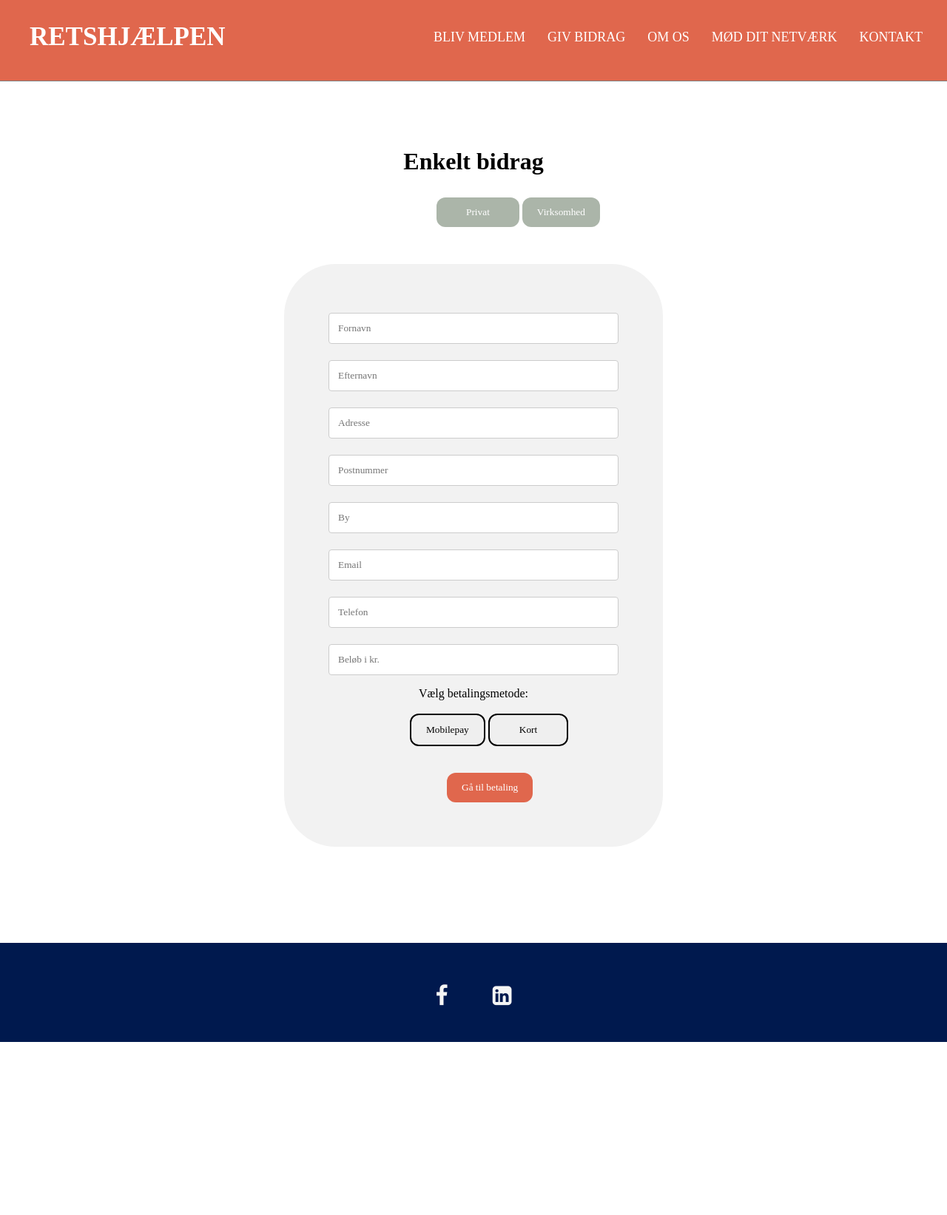
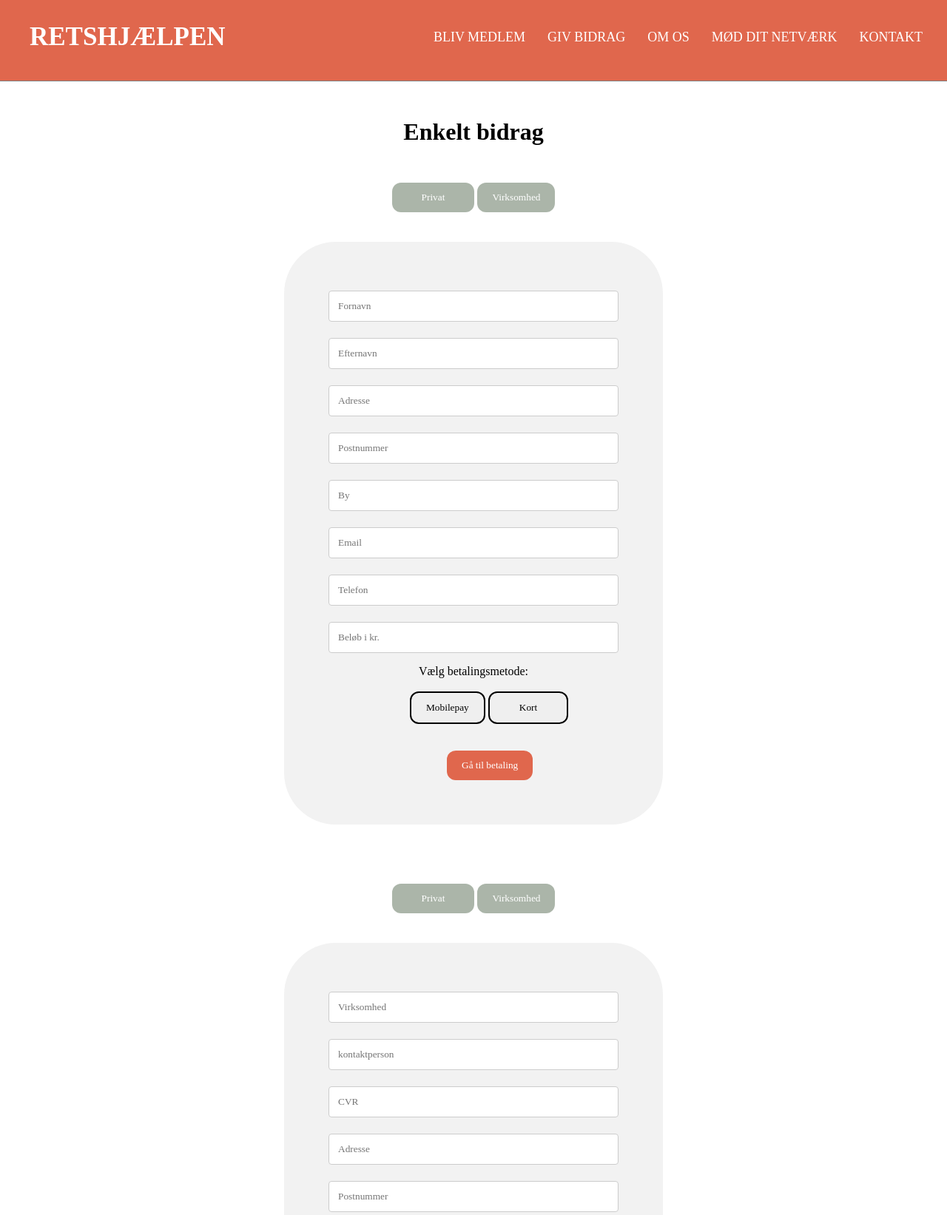
Before and after one commit to MohamedAbdisamed/MMD-2-Semester-Gruppe-1-Projekt-5, a plain HTML site: page homepage/tilmeld.html in a window 1280 px wide. Shown: the top 1643 px of the page at 74% size. Before the commit the page ends 1409 px from the top, so only its background shows below. Drawn offline with Linux system fonts and the light colour scheme.

Commit message:
java script tilføjet til blivmedlem og tilmeld

```diff
--- a/homepage/style.css
+++ b/homepage/style.css
@@ -860,13 +860,27 @@ color: black;
 
 }
 
-/* Bliv medlem side*/
+/* Bliv medlem side og giv et bidrag side*/
 
 h1 {
   text-align: center;
   font-family: Kohinoor Bangla;
-  padding: 30px;
-  margin-top: 60px;
+  padding-top: 30px;
+  margin-top: 20px;
+}
+
+.knapperfar {
+  flex-direction: row;
+  margin-left: auto;
+  margin-right: auto;
+  padding-bottom: 40px;
+}
+
+.knappermor {
+  flex-direction: row;
+  margin-left: auto;
+  margin-right: auto;
+  padding-bottom: 40px;
 }
 
 .privat {
@@ -876,11 +890,24 @@ h1 {
   border: none;
   border-radius: 12px;
   cursor: pointer;
-  margin-left: 590px;
+  margin-right: auto;
+  margin-left: auto;
   font-family: Kohinoor Bangla;
 }
 
-.virksomhed {
+#privat {
+  background-color: #ABB5A9;
+  color: white;
+  padding: 12px 40px;
+  border: none;
+  border-radius: 12px;
+  cursor: pointer;
+  margin-right: auto;
+  margin-left: auto;
+  font-family: Kohinoor Bangla;
+}
+
+#virksomhed {
   background-color: #ABB5A9;
   color: white;
   padding: 12px 20px;
@@ -892,8 +919,7 @@ h1 {
   font-family: Kohinoor Bangla;
 }
 
-
-input[type=text], input[type=email], select, textarea {
+input[type=text], select, textarea {
   width: 100%;
   padding: 12px;
   border: 1px solid #ccc;
@@ -937,11 +963,22 @@ input[type=text], input[type=email], select, textarea {
     font-family: Kohinoor Bangla;
   }
 
+.mor {
+  display: flex;
+  flex-direction: column;
+}
+
+.far {
+  display: flex;
+  flex-direction: column;
+}
+
 .container {
   width: 40%;
   border-radius: 70px;
   background-color: #f2f2f2;
   padding: 60px;
+  display: flex;
   margin-left: auto;
   margin-right: auto;
   margin-bottom: 80px;
--- a/homepage/tilmeld.html
+++ b/homepage/tilmeld.html
@@ -10,7 +10,7 @@
   <link rel="stylesheet" href="https://cdnjs.cloudflare.com/ajax/libs/font-awesome/4.7.0/css/font-awesome.min.css">
   <!-- Eksternal css fil kaldes her -->
   <link rel="stylesheet" href="style.css">
-  <script src="blivmedlemprøve.js" defer ></script>
+  <script src="tilmeld.js" defer ></script>
   <!-- angiver title for HTML siden som visses I browser bar. -->
   <title> Støtteforening for retshjælpen Fyn Og Venner </title>
 </head>
@@ -31,7 +31,7 @@
         <li><a href="tilmeld.html">Giv Bidrag</a></li>
         <li><a href="OmOs.html">Om os</a></li>
         <li><a href="mødditnetværk.html">Mød dit netværk</a></li>
-        <li><a href="kontakt.html">Kontakt</a></li>
+        <li><a href="kontaktprøve.html">Kontakt</a></li>
 
       </ul>
     </nav>
@@ -42,10 +42,13 @@
 
         <h1>Enkelt bidrag</h1>
 
+        <section>
+
+        <div class="mor">
+          <div class="knapperfar">
             <button class="privat" type="button" name="button">Privat</button>
-        <button class="virksomhed" type="button" name="button">Virksomhed</button>
-
-        <section>
+            <button id="virksomhed" type="button" name="button">Virksomhed</button>
+          </div>
 
           <div class="container">
             <form action="action_page.php">
@@ -87,7 +90,59 @@
 
             </form>
           </div>
+        </div>
 
+          <div class="far">
+
+          <div class="knapperfar">
+            <button id="privat" type="button" name="button">Privat</button>
+            <button id="virksomhed" type="button" name="button">Virksomhed</button>
+          </div>
+
+          <div class="container2">
+            <form action="action_page.php">
+
+              <label for="virksomhed"></label>
+              <input type="text" id="virksomhedsnavn" name="virksomhed" placeholder="Virksomhed">
+
+              <label for="kontaktperson"></label>
+              <input type="text" id="kontaktperson" name="kontaktperson" placeholder="kontaktperson">
+
+              <label for="cvr"></label>
+              <input type="text" id="cvr" name="cvr" placeholder="CVR">
+
+              <label for="adresse"></label>
+              <input type="text" id="adresse" name="adresse" placeholder="Adresse">
+
+              <label for="postnummer"></label>
+              <input type="text" id="postnummer" name="postnummer" placeholder="Postnummer">
+
+              <label for="by"></label>
+              <input type="text" id="by" name="by" placeholder="By">
+
+              <label for="email"></label>
+              <input type="text" id="email" name="email" placeholder="Email">
+
+              <label for="telefon"></label>
+              <input type="text" id="telefon" name="telefon" placeholder="Telefon">
+
+              <label for="beløb"></label>
+              <input type="text" id="beløb" name="beløb" placeholder="Beløb i kr.">
+
+              <p> Vælg betalingsmetode: </p>
+              <br>
+
+              <button class="mobilepay" type="button" name="button">Mobilepay</button>
+              <button class="kort" type="button" name="button">Kort</button>
+              <br>
+              <br>
+              <br>
+              <button class="betal" onclick="myFunction()">Gå til betaling</button>
+
+
+            </form>
+          </div>
+        </div>
         </section>
 
       </main>
--- /dev/null
+++ b/homepage/tilmeld.js
@@ -0,0 +1,10 @@
+
+document.getElementById("virksomhed").addEventListener("click", function() {
+document.querySelector(".far").style.display = "flex";
+document.querySelector(".mor").style.display = "none";
+})
+
+document.getElementById("privat").addEventListener("click", function() {
+document.querySelector(".far").style.display = "none";
+document.querySelector(".mor").style.display = "flex";
+})
```
Also changed, not shown: homepage/blivmedlem.html (+72 -4 lines). Lines whose indentation alone changed are shown as unchanged.
